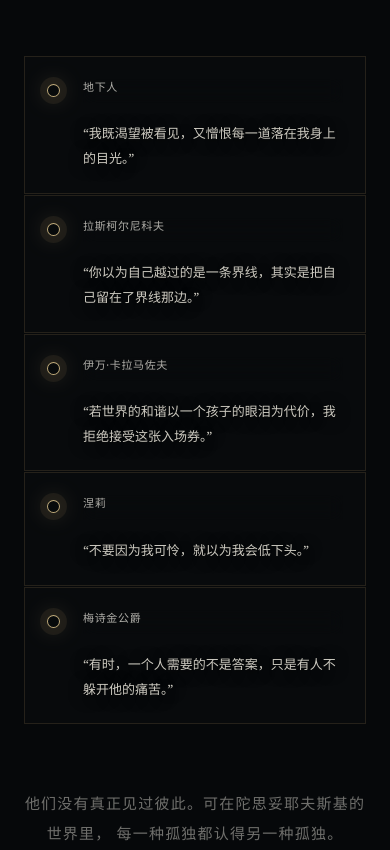
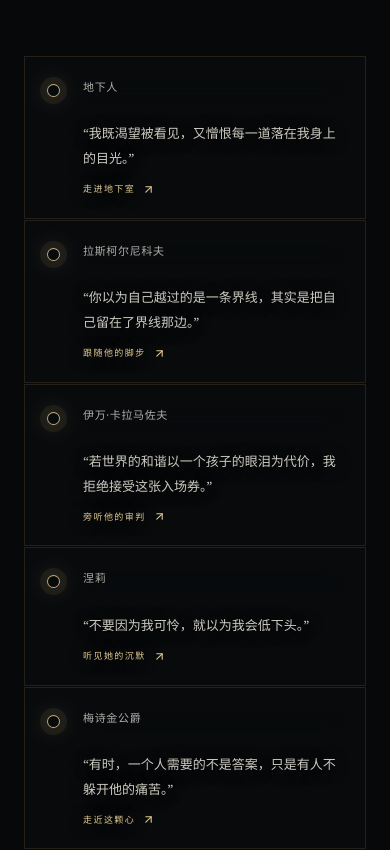
Before and after one commit to Cxdostoyevsky/love, a React (Vite) app: page /#/ in a window 390 px wide. Shown: the part 2140-2990 px from the top of the page. Built offline with nearby package versions, Linux system fonts and the light colour scheme.

Commit message:
Turn character encounter into reading paths

```diff
--- a/src/App.jsx
+++ b/src/App.jsx
@@ -6,6 +6,7 @@ import IdiotDetail from './pages/IdiotDetail';
 import VisualReferences from './pages/VisualReferences';
 import GrandInquisitor from './pages/GrandInquisitor';
 import SnowFootsteps from './components/SnowFootsteps';
+import CharacterRoom from './pages/CharacterRoom';
 
 function App() {
   return (
@@ -16,6 +17,8 @@ function App() {
         <Route path="/underground" element={<UndergroundDetail />} />
         <Route path="/idiot" element={<IdiotDetail />} />
         <Route path="/grand-inquisitor" element={<GrandInquisitor />} />
+        <Route path="/crime-and-punishment" element={<CharacterRoom room="raskolnikov" />} />
+        <Route path="/nelly" element={<CharacterRoom room="nelly" />} />
         <Route path="/visuals" element={<VisualReferences />} />
       </Routes>
     </Router>
--- a/src/index.css
+++ b/src/index.css
@@ -1045,16 +1045,22 @@ a.work-window:focus-visible {
     radial-gradient(circle at 63% 67%, transparent 12%, rgba(3, 5, 7, .18) 58%, rgba(3, 5, 7, .55) 100%);
 }
 
-.character-voice {
+.character-anchor {
   --voice-x: 50%;
   --voice-y: 50%;
   position: absolute;
   z-index: 3;
   left: var(--voice-x);
   top: var(--voice-y);
+  transform: translate(-50%, -50%);
+}
+
+.character-voice {
+  position: relative;
+  display: block;
   color: var(--snow);
   outline: none;
-  transform: translate(-50%, -50%);
+  text-decoration: none;
 }
 
 .character-underground {
@@ -1209,7 +1215,7 @@ a.work-window:focus-visible {
   transform: translateY(0);
 }
 
-.character-voice blockquote {
+.character-whisper {
   position: absolute;
   left: 22px;
   top: 34px;
@@ -1230,14 +1236,28 @@ a.work-window:focus-visible {
   transition: opacity .3s ease, transform .3s ease, visibility .3s ease;
 }
 
-.character-nelly blockquote,
-.character-myshkin blockquote {
+.character-whisper q {
+  display: block;
+}
+
+.character-whisper small {
+  display: flex;
+  align-items: center;
+  gap: 7px;
+  margin-top: 12px;
+  color: var(--gaslight-bright);
+  font: 9px/1.2 ui-monospace, SFMono-Regular, Menlo, monospace;
+  letter-spacing: .16em;
+}
+
+.character-nelly .character-whisper,
+.character-myshkin .character-whisper {
   left: auto;
   right: 20px;
 }
 
-.character-voice:hover,
-.character-voice:focus-visible {
+.character-anchor:hover,
+.character-anchor:focus-within {
   z-index: 10;
 }
 
@@ -1247,11 +1267,43 @@ a.work-window:focus-visible {
   transform: scale(1.15);
 }
 
-.character-voice:hover blockquote,
-.character-voice:focus-visible blockquote {
+.character-voice:hover .character-whisper,
+.character-voice:focus-visible .character-whisper {
   opacity: 1;
   visibility: visible;
   transform: translateY(0);
+}
+
+.character-voice:focus-visible .character-dot {
+  outline: 2px solid rgba(239, 214, 157, .92);
+  outline-offset: 7px;
+}
+
+.encounter-scene:has(.character-voice:hover) > img,
+.encounter-scene:has(.character-voice:focus-visible) > img {
+  filter: brightness(.68) saturate(.68);
+}
+
+.character-anchor::before {
+  content: '';
+  position: absolute;
+  z-index: -1;
+  left: 50%;
+  top: 50%;
+  width: min(34vw, 480px);
+  aspect-ratio: 1;
+  border-radius: 50%;
+  pointer-events: none;
+  background: radial-gradient(circle, rgba(205, 177, 117, .18), rgba(205, 177, 117, .03) 38%, transparent 68%);
+  opacity: 0;
+  transform: translate(-50%, -50%) scale(.72);
+  transition: opacity .5s ease, transform .7s ease;
+}
+
+.character-anchor:hover::before,
+.character-anchor:focus-within::before {
+  opacity: 1;
+  transform: translate(-50%, -50%) scale(1);
 }
 
 .encounter-afterword {
@@ -1499,10 +1551,14 @@ a.work-window:focus-visible {
     display: none;
   }
 
-  .character-voice {
+  .character-anchor {
     position: relative;
     left: auto;
     top: auto;
+    transform: none !important;
+  }
+
+  .character-voice {
     display: grid;
     grid-template-columns: 18px 1fr;
     gap: 18px;
@@ -1510,7 +1566,6 @@ a.work-window:focus-visible {
     padding: 22px;
     border: 1px solid rgba(185, 154, 98, .16);
     background: rgba(9, 11, 13, .82);
-    transform: none !important;
   }
 
   .character-dot {
@@ -1518,9 +1573,9 @@ a.work-window:focus-visible {
   }
 
   .character-label,
-  .character-voice blockquote,
-  .character-nelly blockquote,
-  .character-myshkin blockquote {
+  .character-whisper,
+  .character-nelly .character-whisper,
+  .character-myshkin .character-whisper {
     position: static;
     width: auto;
     opacity: 1;
@@ -1536,7 +1591,7 @@ a.work-window:focus-visible {
     background: transparent;
   }
 
-  .character-voice blockquote {
+  .character-whisper {
     grid-column: 2;
     margin: 0;
     padding: 0;
@@ -1547,6 +1602,95 @@ a.work-window:focus-visible {
   .author-presence {
     display: none;
   }
+}
+
+/* 人物房间：从街上的一个名字，走入一颗无法安静的心 */
+.character-room {
+  --room-accent: #b28a55;
+  position: relative;
+  min-height: 100vh;
+  overflow: hidden;
+  color: #dedbd2;
+  background: #07090b;
+  isolation: isolate;
+}
+
+.character-room-violet { --room-accent: #9a809b; }
+
+.character-room-night {
+  position: fixed;
+  z-index: -2;
+  inset: 0;
+  background:
+    linear-gradient(90deg, rgba(4, 6, 8, .94), rgba(4, 6, 8, .72) 55%, rgba(4, 6, 8, .88)),
+    radial-gradient(circle at 72% 38%, color-mix(in srgb, var(--room-accent) 22%, transparent), transparent 34%),
+    var(--room-night-image) center/cover;
+}
+
+.character-room-nav {
+  position: fixed;
+  z-index: 20;
+  top: 0;
+  left: 0;
+  right: 0;
+  display: flex;
+  justify-content: space-between;
+  padding: 28px clamp(22px, 5vw, 76px);
+  color: rgba(222, 219, 210, .64);
+  font: 10px/1 ui-monospace, SFMono-Regular, Menlo, monospace;
+  letter-spacing: .16em;
+}
+
+.character-room-nav a {
+  display: flex;
+  align-items: center;
+  gap: 9px;
+  color: inherit;
+  text-decoration: none;
+}
+
+.character-room-hero,
+.character-room-confession,
+.character-room-question {
+  position: relative;
+  z-index: 2;
+  min-height: 100vh;
+  display: flex;
+  align-items: center;
+  padding: 15vh clamp(24px, 9vw, 150px);
+}
+
+.character-room-hero > div { width: min(840px, 82vw); }
+.character-room-kicker,
+.character-room-confession > p,
+.character-room-question > div > p {
+  color: var(--room-accent);
+  font: 10px/1.5 ui-monospace, SFMono-Regular, Menlo, monospace;
+  letter-spacing: .24em;
+}
+
+.character-room h1 {
+  margin: 24px 0 8px;
+  color: #e5e1d7;
+  font: 500 clamp(58px, 9.5vw, 148px)/.92 "Cormorant Garamond", "Noto Serif SC", Georgia, serif;
+  letter-spacing: -.06em;
+}
+
+.character-room-original { color: rgba(222, 219, 210, .35); letter-spacing: .14em; }
+.character-room-thesis { max-width: 670px; margin-top: 52px; font-size: clamp(18px, 2vw, 28px); line-height: 1.9; }
+.character-room-confession { justify-content: flex-end; flex-direction: column; text-align: right; }
+.character-room-confession blockquote { max-width: 970px; margin: 26px 0 0; font: italic 500 clamp(34px, 5vw, 76px)/1.5 "Cormorant Garamond", "Noto Serif SC", Georgia, serif; }
+.character-room-question > div { width: min(930px, 100%); }
+.character-room-question h2 { margin: 25px 0 36px; font: 500 clamp(38px, 5.6vw, 84px)/1.35 "Cormorant Garamond", "Noto Serif SC", Georgia, serif; }
+.character-room-question span { color: rgba(222, 219, 210, .55); font-size: 16px; line-height: 2; }
+
+.character-room-footer { position: relative; z-index: 3; padding: 80px clamp(24px, 9vw, 150px) 110px; }
+.character-room-footer a { display: inline-flex; align-items: center; gap: 12px; color: var(--room-accent); text-decoration: none; font-size: 13px; letter-spacing: .1em; }
+
+@media (max-width: 720px) {
+  .character-room-nav span { display: none; }
+  .character-room-hero > div { width: 100%; }
+  .character-room-confession { text-align: left; }
 }
 
 @media (prefers-reduced-motion: reduce) {
--- /dev/null
+++ b/src/pages/CharacterRoom.jsx
@@ -0,0 +1,85 @@
+import { useEffect } from 'react';
+import { motion, useReducedMotion } from 'framer-motion';
+import { ArrowLeft, ArrowRight, BookOpen } from 'lucide-react';
+import { Link } from 'react-router-dom';
+import Snowfall from '../components/Snowfall';
+
+const rooms = {
+  raskolnikov: {
+    kicker: '圣彼得堡 · 一八六六 · 一间闷热的阁楼',
+    name: '拉斯柯尔尼科夫',
+    work: '《罪与罚》',
+    original: 'Преступление и наказание',
+    thesis: '他想证明自己可以越过界线，最后却发现，审判一直发生在自己心里。',
+    whisper: '你以为自己越过的是一条界线，其实是把自己留在了界线那边。',
+    question: '一个人若把自己变成观念的工具，还能靠什么重新回到人群中？',
+    coda: '先来到他身边的不是法律，而是无法沉默的良知。',
+    tone: 'copper',
+  },
+  nelly: {
+    kicker: '圣彼得堡 · 雪水正在屋檐下结冰',
+    name: '涅莉',
+    work: '《被侮辱与被损害的人》',
+    original: 'Униженные и оскорблённые',
+    thesis: '她低着头，并不是因为顺从。一个受伤太久的孩子，也会把骄傲当成最后的住所。',
+    whisper: '不要因为我可怜，就以为我会低下头。',
+    question: '当怜悯来得太迟，接受爱为什么也会变成一种疼痛？',
+    coda: '她需要的从来不是被观看的苦难，而是不附带条件的靠近。',
+    tone: 'violet',
+  },
+};
+
+export default function CharacterRoom({ room }) {
+  const content = rooms[room];
+  const reducedMotion = useReducedMotion();
+
+  useEffect(() => {
+    window.scrollTo(0, 0);
+  }, []);
+
+  return (
+    <main
+      className={`character-room character-room-${content.tone}`}
+      style={{ '--room-night-image': `url('${import.meta.env.BASE_URL}gallery/petersburg-snow-night.png')` }}
+    >
+      <div className="character-room-night" aria-hidden="true" />
+      <Snowfall reducedMotion={reducedMotion} />
+      <nav className="character-room-nav">
+        <Link to="/" aria-label="返回雪夜街道"><ArrowLeft size={16} /> 返回雪夜</Link>
+        <span>{content.work}</span>
+      </nav>
+
+      <section className="character-room-hero">
+        <motion.div
+          initial={{ opacity: 0, y: 24 }}
+          animate={{ opacity: 1, y: 0 }}
+          transition={{ duration: reducedMotion ? 0.2 : 1.25 }}
+        >
+          <p className="character-room-kicker">{content.kicker}</p>
+          <h1>{content.name}</h1>
+          <p className="character-room-original">{content.original}</p>
+          <p className="character-room-thesis">{content.thesis}</p>
+        </motion.div>
+      </section>
+
+      <section className="character-room-confession">
+        <p>人物独白 · 策展改写</p>
+        <blockquote>“{content.whisper}”</blockquote>
+      </section>
+
+      <section className="character-room-question">
+        <div>
+          <p>问题留给你</p>
+          <h2>{content.question}</h2>
+          <span>{content.coda}</span>
+        </div>
+      </section>
+
+      <footer className="character-room-footer">
+        <Link to="/">
+          <BookOpen size={16} /> 回到人物相遇的街道 <ArrowRight size={16} />
+        </Link>
+      </footer>
+    </main>
+  );
+}
--- a/src/pages/Home.jsx
+++ b/src/pages/Home.jsx
@@ -35,30 +35,40 @@ const encounters = [
     work: '《地下室手记》',
     voice: '“我既渴望被看见，又憎恨每一道落在我身上的目光。”',
     position: 'underground',
+    route: '/underground',
+    action: '走进地下室',
   },
   {
     name: '拉斯柯尔尼科夫',
     work: '《罪与罚》',
     voice: '“你以为自己越过的是一条界线，其实是把自己留在了界线那边。”',
     position: 'raskolnikov',
+    route: '/crime-and-punishment',
+    action: '跟随他的脚步',
   },
   {
     name: '伊万·卡拉马佐夫',
     work: '《卡拉马佐夫兄弟》',
     voice: '“若世界的和谐以一个孩子的眼泪为代价，我拒绝接受这张入场券。”',
     position: 'ivan',
+    route: '/grand-inquisitor',
+    action: '旁听他的审判',
   },
   {
     name: '涅莉',
     work: '《被侮辱与被损害的人》',
     voice: '“不要因为我可怜，就以为我会低下头。”',
     position: 'nelly',
+    route: '/nelly',
+    action: '听见她的沉默',
   },
   {
     name: '梅诗金公爵',
     work: '《白痴》',
     voice: '“有时，一个人需要的不是答案，只是有人不躲开他的痛苦。”',
     position: 'myshkin',
+    route: '/idiot',
+    action: '走近这颗心',
   },
 ];
 
@@ -266,22 +276,29 @@ function Home() {
             <p>他看着自己的“孩子们”，却没有替任何人结束苦难。</p>
           </aside>
           {encounters.map((character) => (
-            <motion.article
+            <motion.div
               key={character.name}
-              className={`character-voice character-${character.position}`}
-              tabIndex={0}
-              aria-label={`${character.name}，来自${character.work}`}
+              className={`character-anchor character-${character.position}`}
               initial={{ opacity: 0, y: 14 }}
               whileInView={{ opacity: 1, y: 0 }}
               viewport={{ once: true, margin: '-10%' }}
               transition={{ duration: 0.65 }}
             >
-              <span className="character-dot" aria-hidden="true" />
-              <div className="character-label">
-                <strong>{character.name}</strong>
-              </div>
-              <blockquote>{character.voice}</blockquote>
-            </motion.article>
+              <Link
+                to={character.route}
+                className="character-voice"
+                aria-label={`${character.name}，来自${character.work}；${character.action}`}
+              >
+                <span className="character-dot" aria-hidden="true" />
+                <div className="character-label">
+                  <strong>{character.name}</strong>
+                </div>
+                <span className="character-whisper">
+                  <q>{character.voice.replace(/[“”]/g, '')}</q>
+                  <small>{character.action}<ArrowUpRight size={13} /></small>
+                </span>
+              </Link>
+            </motion.div>
           ))}
         </div>
 
@@ -325,7 +342,9 @@ function Home() {
 
         <div className="work-buildings">
           {works.map((work, index) => {
-            const route = work.title === '地下室手记'
+            const route = work.title === '罪与罚'
+              ? '/crime-and-punishment'
+              : work.title === '地下室手记'
               ? '/underground'
               : work.title === '白痴'
                 ? '/idiot'
```
